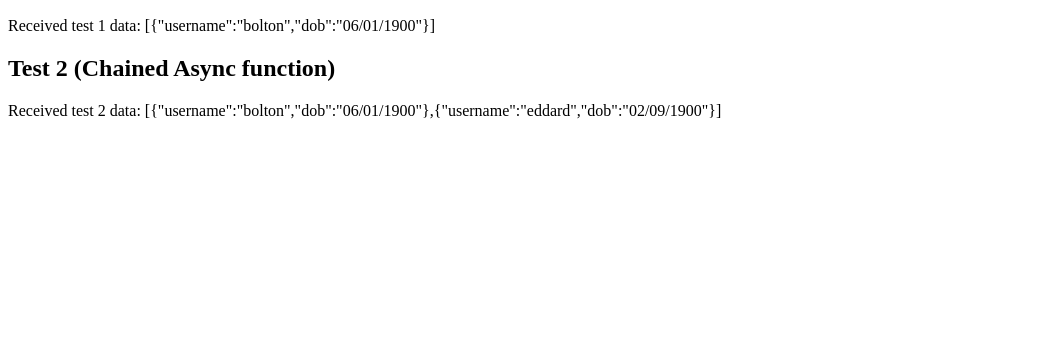
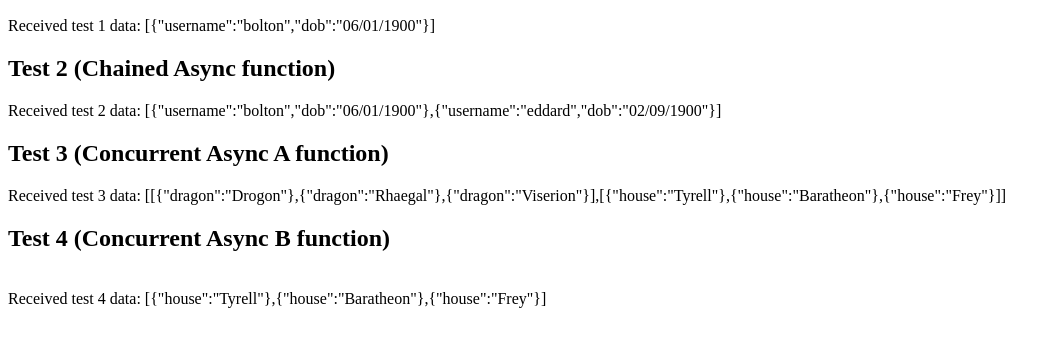
Before and after one commit to jaygould/async-javascript-examples, a website built with webpack: page index.html in a window 1280 px wide. Shown: the part 390-736 px from the top of the page, without its empty margins (0-1060 px from the left). Built offline with nearby package versions, Linux system fonts and the light colour scheme.

Commit message:
Finished async await section by adding chained and concurrent examples

```diff
--- a/app.js
+++ b/app.js
@@ -2,8 +2,16 @@ import { simplePromise } from './examples/promise/simplePromise';
 import { chainPromise } from './examples/promise/chainPromise';
 import { simpleAsyncawait } from './examples/asyncawait/simpleAsync';
 import { chainAsyncawait } from './examples/asyncawait/chainAsync';
+import {
+	concurrentAsyncawaitA,
+	concurrentAsyncawaitB
+} from './examples/asyncawait/concurrentAsync';
 
 simplePromise();
 chainPromise();
 simpleAsyncawait();
 chainAsyncawait();
+concurrentAsyncawaitA();
+setTimeout(() => {
+	concurrentAsyncawaitB();
+}, 4000);
--- a/examples/asyncawait/chainAsync.js
+++ b/examples/asyncawait/chainAsync.js
@@ -16,10 +16,16 @@ export const chainAsyncawait = () => {
 	//use async keyword and await keyword means there's no chaining, and it looks
 	//like synchronous code
 	async function userDataFuntion() {
-		let users = await getUserData();
-		let updatedUsers = _addToData(users);
-		let finalUsers = await _saveUserData(updatedUsers);
-		$test2div.innerHTML = `Received test 2 data: ${JSON.stringify(finalUsers)}`;
+		try {
+			let users = await getUserData();
+			let updatedUsers = _addToData(users);
+			let finalUsers = await _saveUserData(updatedUsers);
+			$test2div.innerHTML = `Received test 2 data: ${JSON.stringify(
+				finalUsers
+			)}`;
+		} catch (err) {
+			console.error(err);
+		}
 	}
 	userDataFuntion();
 };
--- /dev/null
+++ b/examples/asyncawait/concurrentAsync.js
@@ -0,0 +1,67 @@
+import { getUserData, getDragonData, getHouseData } from '../../server';
+
+//Data and DOM selector queries
+let $test3div = document
+	.getElementById('asyncawait')
+	.getElementsByClassName('test3content')[0];
+let $test4div = document
+	.getElementById('asyncawait')
+	.getElementsByClassName('test4content')[0];
+
+/********
+	/
+	/ Concurrent Async A - uses Promise.all to run function when all async functions are resolved
+	/
+	/*******/
+export const concurrentAsyncawaitA = () => {
+	$test3div.innerHTML = 'Concurrent Async/await A started...';
+
+	//A works, but the async functions are still called one after another (not in
+	//parallel)
+	async function dataFuntion() {
+		try {
+			console.log('Concurrent function A started...');
+			let dragons = getDragonData();
+			let houses = getHouseData();
+			let theData = await Promise.all([dragons, houses]);
+			console.log('Concurrent function A finished...', theData);
+
+			$test3div.innerHTML = `Received test 3 data: ${JSON.stringify(theData)}`;
+		} catch (err) {
+			console.error(err);
+		}
+	}
+	dataFuntion();
+};
+
+/********
+	/
+	/ Concurrent Async B - slightly different way of performing parallel async functions but not as easy to call something when all are received
+	/
+	/*******/
+
+export const concurrentAsyncawaitB = () => {
+	$test4div.innerHTML = 'Concurrent Async/await B started...';
+
+	//use async keyword and await keyword means there's no chaining, and it looks
+	//like synchronous code
+	async function userDataFuntion() {
+		try {
+			console.log('Concurrent function B started...');
+			let dragons = getDragonData();
+			let houses = getHouseData();
+			let usersAndDragons = await [dragons, houses];
+			$test4div.innerHTML = '';
+			for (let i = 0; i < usersAndDragons.length; i++) {
+				usersAndDragons[i].then(data => {
+					$test4div.innerHTML += `<br />Received test 4 data: ${JSON.stringify(
+						data
+					)}`;
+				});
+			}
+		} catch (err) {
+			console.error(err);
+		}
+	}
+	userDataFuntion();
+};
--- a/index.html
+++ b/index.html
@@ -33,6 +33,14 @@
         <h2>Test 2 (Chained Async function)</h2>
         <div class="test2content"></div>
       </div>
+      <div>
+        <h2>Test 3 (Concurrent Async A function)</h2>
+        <div class="test3content"></div>
+      </div>
+      <div>
+        <h2>Test 4 (Concurrent Async B function)</h2>
+        <div class="test4content"></div>
+      </div>
     </div>
     <script src="dist/bundle.js"></script>
   </body>
--- a/server/index.js
+++ b/server/index.js
@@ -7,3 +7,33 @@ export const getUserData = () => {
 		}, 1000);
 	});
 };
+export const getHouseData = () => {
+	console.log('Get Houses started');
+
+	const houseArray = [
+		{ house: 'Tyrell' },
+		{ house: 'Baratheon' },
+		{ house: 'Frey' }
+	];
+	return new Promise((resolve, reject) => {
+		setTimeout(() => {
+			console.log('Get Houses finished');
+			resolve(houseArray);
+		}, 1000);
+	});
+};
+export const getDragonData = () => {
+	console.log('Get Dragons started');
+
+	const dragonArray = [
+		{ dragon: 'Drogon' },
+		{ dragon: 'Rhaegal' },
+		{ dragon: 'Viserion' }
+	];
+	return new Promise((resolve, reject) => {
+		setTimeout(() => {
+			console.log('Get Dragons finished');
+			resolve(dragonArray);
+		}, 4000);
+	});
+};
```
